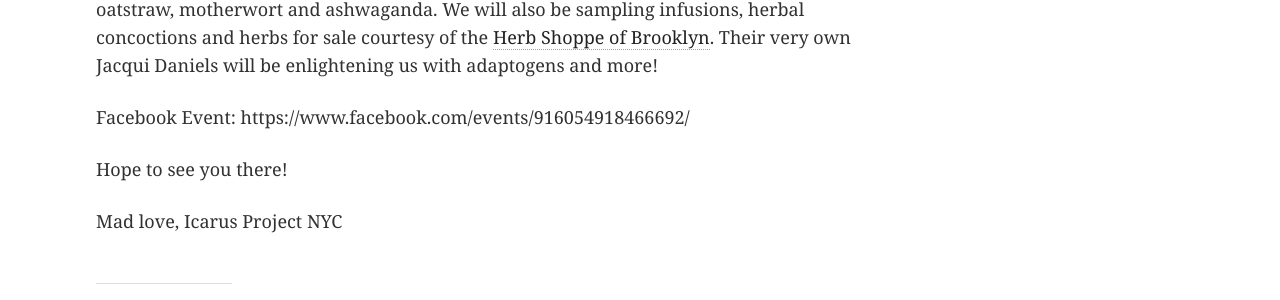
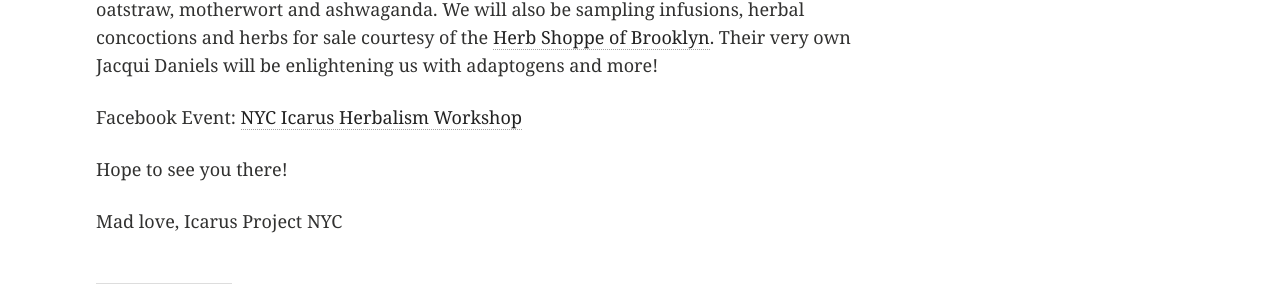
Before and after one commit to nycicarus/nycicarus.github.io, a Jekyll site: the page built from _posts/events/2015-09-02-herbalism-workshop.md, in a window 1280 px wide. Shown: the part 1097-1397 px from the top of the page. Built offline with Jekyll 4.4.1, drawn with Linux system fonts in a browser that asks for light colours; comment, search, counter and statistics services are not loaded.

Commit message:
linkify fb event

```diff
--- a/_posts/events/2015-09-02-herbalism-workshop.md
+++ b/_posts/events/2015-09-02-herbalism-workshop.md
@@ -30,7 +30,7 @@ phone: ""
 
 Join NYC Icarus organizer Christine Guryev and friends as they Share stories and information about their favorite plant allies for mood and mind! See, smell and discuss the likes of nettle, oatstraw, motherwort and ashwaganda. We will also be sampling infusions, herbal concoctions and herbs for sale courtesy of the [Herb Shoppe of Brooklyn](http://www.theherbshoppebrooklyn.com/). Their very own Jacqui Daniels will be enlightening us with adaptogens and more!
 
-Facebook Event: https://www.facebook.com/events/916054918466692/
+Facebook Event: [NYC Icarus Herbalism Workshop](https://www.facebook.com/events/916054918466692/)
 
 Hope to see you there!
 
```
